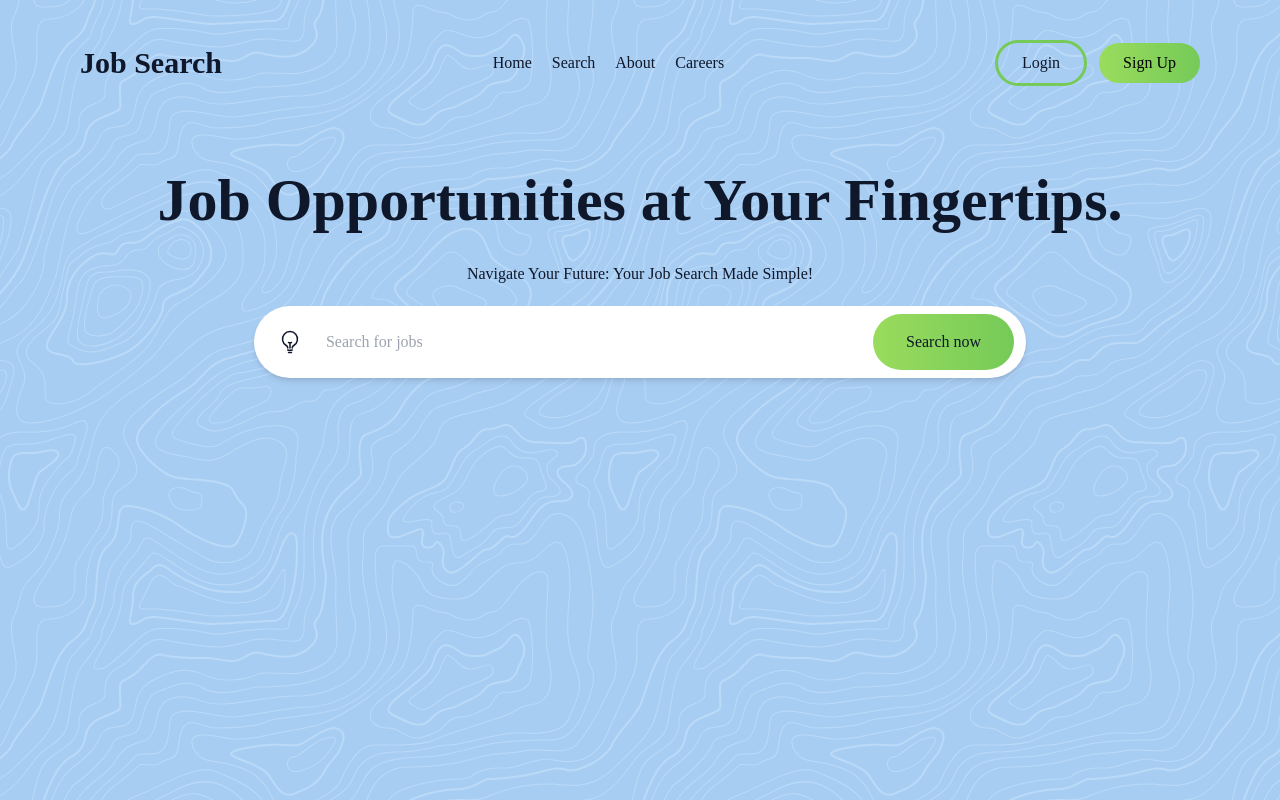
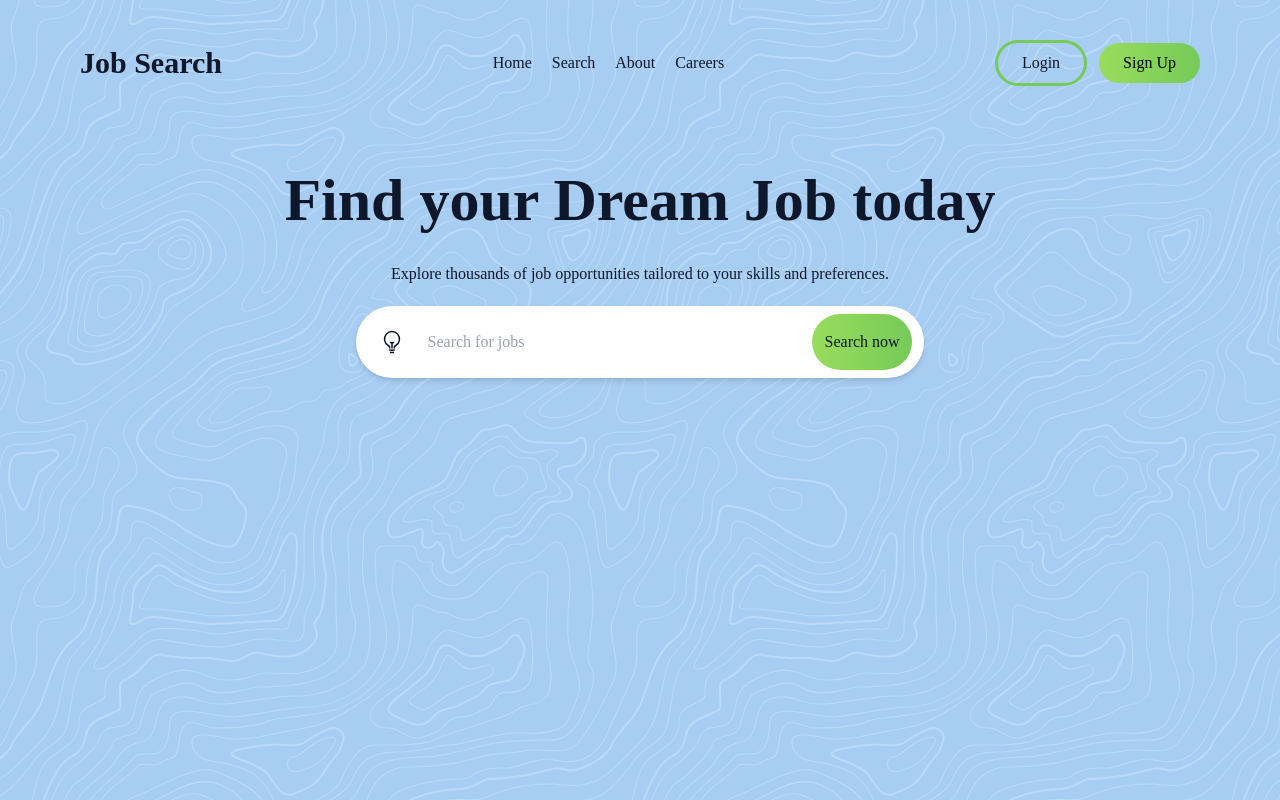
Before and after one commit to fasakinhenry/jobsearch, a React (Vite) app: page / in a window 1280 px wide. Built offline with nearby package versions, Linux system fonts and the light colour scheme.

Commit message:
feat: update website copy

```diff
--- a/src/components/Hero.jsx
+++ b/src/components/Hero.jsx
@@ -7,10 +7,11 @@ const Hero = () => {
           <div className='grid py-6 max-w-5xl mx-auto'>
             <div className='text-center grid gap-8'>
               <h2 className='text-6xl font-extrabold'>
-                Job Opportunities at Your Fingertips.
+                Find your Dream Job today
               </h2>
               <p className='text-md'>
-                Navigate Your Future: Your Job Search Made Simple!
+                Explore thousands of job opportunities tailored to your skills
+                and preferences.
               </p>
             </div>
             <div className='py-5'>
```
